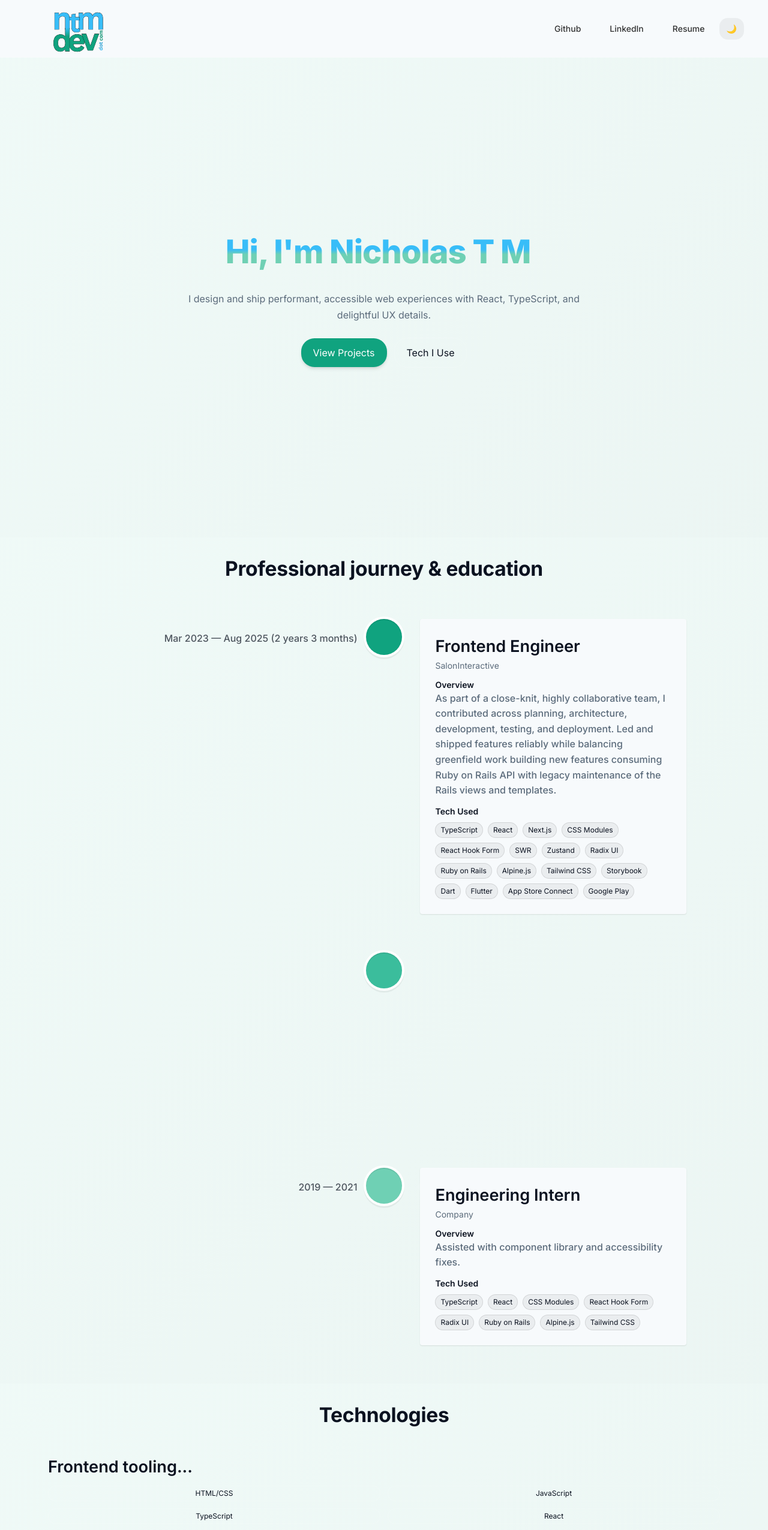
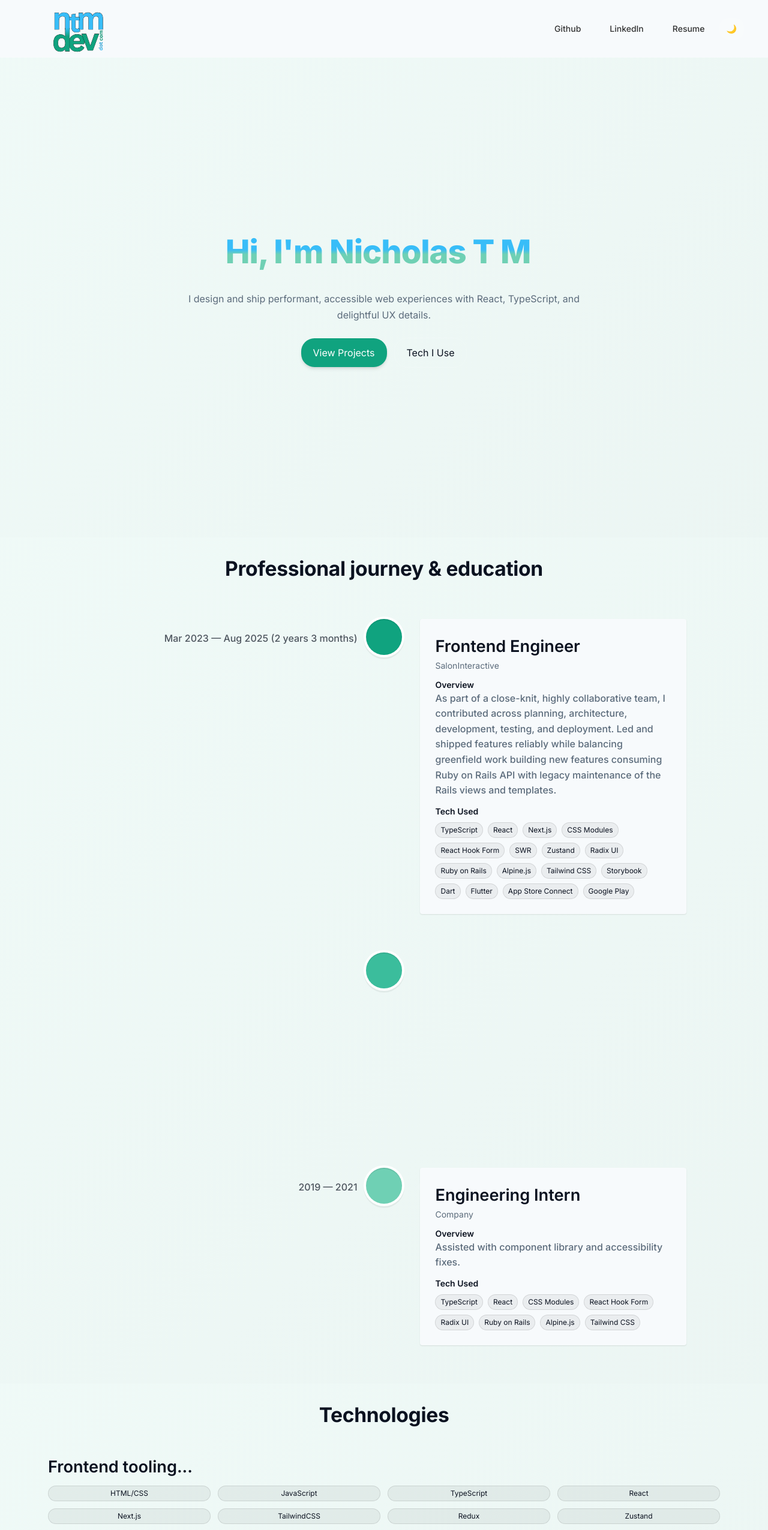
Before and after one commit to NicholasMunson/ntmdevdotcom, a Next.js app: page / in a window 1280 px wide. Shown: the top 2551 px of the page at 60% size. Built offline with nearby package versions, Linux system fonts and the light colour scheme.

Commit message:
Refactor ThemeToggle, ListSection, and Timeline components to utilize theme context for dynamic styling; enhance button and list item classes for improved visual consistency across dark and light themes.

```diff
--- a/src/app/views/header/ThemeToggle.tsx
+++ b/src/app/views/header/ThemeToggle.tsx
@@ -5,10 +5,15 @@ import { useTheme } from "@/app/providers/ThemeProvider";
 export default function ThemeToggle() {
   const { isDark, toggleTheme } = useTheme();
 
+  const baseClasses =
+    "px-3 py-2 rounded-md text-sm font-medium transition-colors";
+  const bgClasses = isDark ? "" : "bg-white/10";
+  const hoverClasses = isDark ? "hover:bg-white/10" : "hover:bg-black/10";
+
   return (
     <button
       onClick={toggleTheme}
-      className="px-3 py-2 rounded-md text-sm font-medium bg-black/5 dark:bg-white/10 text-black dark:text-white hover:bg-black/10 dark:hover:bg-white/20 transition-colors"
+      className={`${baseClasses} ${bgClasses} ${hoverClasses}`}
       aria-label="Toggle theme"
       aria-pressed={isDark}
     >
--- a/src/app/views/technolgyPage/_components/ListSection.tsx
+++ b/src/app/views/technolgyPage/_components/ListSection.tsx
@@ -1,18 +1,21 @@
+import { useTheme } from "../../../providers/ThemeProvider";
+
 interface ListSectionProps {
   title: string;
   items: string[];
 }
 
 export default function ListSection({ title, items }: ListSectionProps) {
+  const { isDark } = useTheme();
+  const pillClass = isDark
+    ? "px-2 py-1 text-xs rounded-md border border-white/10 bg-white/5 text-center"
+    : "px-2 py-1 text-xs rounded-md border border-black/10 bg-black/5 text-center";
   return (
     <section>
       <h3 className="text-xl font-semibold mb-3">{title}</h3>
-      <ul className="grid grid-cols-2 gap-3">
+      <ul className="grid grid-cols-4 gap-3">
         {items.map((item) => (
-          <li
-            key={item}
-            className="px-2 py-1 text-xs rounded-md border border-white/10 bg-white/5 text-center"
-          >
+          <li key={item} className={pillClass}>
             {item}
           </li>
         ))}
--- a/src/app/views/timelinePage/Timeline.tsx
+++ b/src/app/views/timelinePage/Timeline.tsx
@@ -7,6 +7,8 @@ import Section from "../_components/Section";
 import { useTheme } from "../../providers/ThemeProvider";
 
 export default function Timeline() {
+  const { isDark } = useTheme();
+  const lineColor = isDark ? "rgba(255,255,255,0.15)" : "rgba(0,0,0,0.2)";
   return (
     <Section
       id="timeline"
@@ -18,7 +20,7 @@ export default function Timeline() {
         <VerticalTimeline
           className="timeline"
           layout="2-columns"
-          lineColor="rgba(255,255,255,0.15)"
+          lineColor={lineColor}
         >
           <VerticalTimelineElement
             date="Mar 2023 — Aug 2025 (2 years 3 months)"
@@ -137,7 +139,7 @@ function RoleDetails({ title, subtitle, overview, techs }: RoleDetailsProps) {
   const { isDark } = useTheme();
   const pillClass = isDark
     ? "px-2 py-1 text-xs rounded-md border border-white/10 bg-white/5"
-    : "px-2 py-1 text-xs rounded-md border border-black/10 bg-black/5";
+    : "px-2 py-1 text-xs rounded-md border border-black/10 bg-black/5 text-center";
   return (
     <div className="space-y-3">
       {(title || subtitle) && (
```
